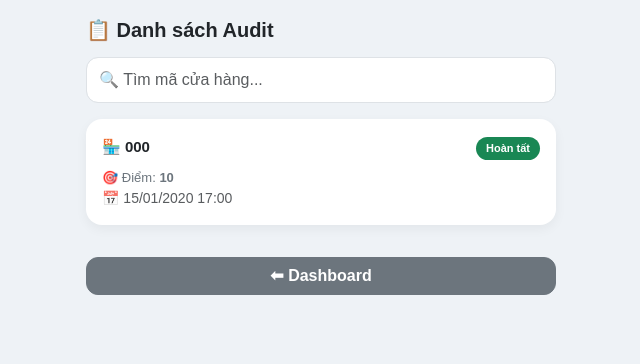
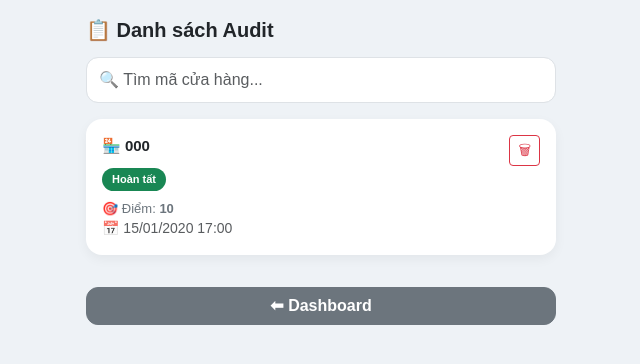
Before and after one commit to MicKNguyenn/mixue-checklist, a Django app: page /audits/ in a window 1280 px wide. Shown: the top 364 px of the page, without its empty margins (319-959 px from the left). Run offline with Django 5.2, Linux system fonts and the light colour scheme; a user stored in the database is signed in; tables that the repository leaves empty hold one stand-in row (values such as "Sample post").

Commit message:
delete list audit

```diff
--- a/templates/checklist/audit_list.html
+++ b/templates/checklist/audit_list.html
@@ -107,14 +107,14 @@ body{
 
 <div class="card audit-card p-3">
 
-    <div class="d-flex justify-content-between align-items-center">
+    <div class="d-flex justify-content-between align-items-start">
 
+        <div>
             <div class="store-name">
                 🏪 {{ audit.store.code }}
             </div>
 
-        <!-- STATUS -->
-        <div>
+            <div class="mt-2">
 
                 {% if audit.issues.all|length == 0 %}
 
@@ -149,6 +149,13 @@ body{
                 {% endif %}
 
             </div>
+        </div>
+
+        <a href="/audit-delete/{{ audit.id }}/"
+        class="btn btn-outline-danger btn-sm"
+        onclick="event.stopPropagation(); return confirm('Xóa Audit này?');">
+            🗑
+        </a>
 
     </div>
 
```
Lines whose indentation alone changed are shown as unchanged.
